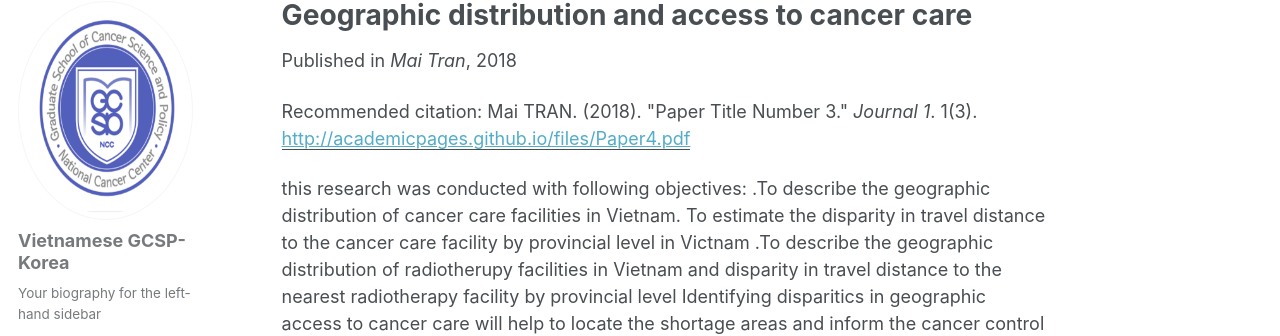
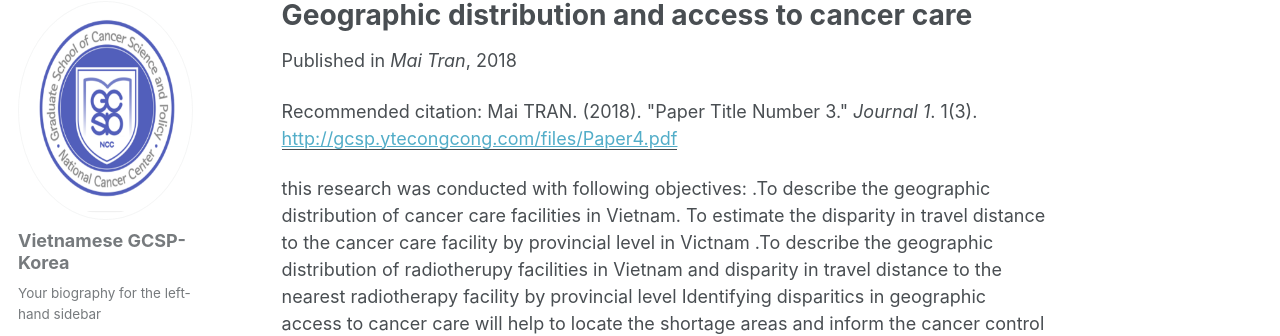
Before and after one commit to kklot/gcsp, a Jekyll site: the page built from _publications/2018-06-20-paper-title-number-6.md, in a window 1280 px wide and 1075 px high. Shown: the part 117-453 px from the top of the window. Built offline with Jekyll 4.4.1, drawn with Linux system fonts in a browser that asks for light colours; some web fonts are replaced; part of the change alters nothing that is shown.

Commit message:
Update 2018-06-20-paper-title-number-6.md

```diff
--- a/_publications/2018-06-20-paper-title-number-6.md
+++ b/_publications/2018-06-20-paper-title-number-6.md
@@ -5,10 +5,10 @@ permalink: /publication/2015-10-01-paper-title-number-3
 excerpt: ' this research was conducted with following objectives: .To describe the geographic distribution of cancer care facilities in Vietnam. To estimate the disparity in travel distance to the cancer care facility by provincial level in Victnam .To describe the geographic distribution of radiotherupy facilities in Vietnam and disparity in travel distance to the nearest radiotherapy facility by provincial level Identifying disparitics in geographic access to cancer care will help to locate the shortage areas and inform the cancer control planning and policy to improve the overall accessibility.'
 date: 2018-06-20
 venue: 'Mai Tran'
-paperurl: 'http://academicpages.github.io/files/Paper4.pdf'
+paperurl: 'http://gcsp.ytecongcong.com/files/Paper4.pdf'
 citation: 'Mai TRAN. (2018). &quot;Paper Title Number 3.&quot; <i>Journal 1</i>. 1(3).'
 ---
  this research was conducted with following objectives: .To describe the geographic distribution of cancer care facilities in Vietnam. To estimate the disparity in travel distance to the cancer care facility by provincial level in Victnam .To describe the geographic distribution of radiotherupy facilities in Vietnam and disparity in travel distance to the nearest radiotherapy facility by provincial level Identifying disparitics in geographic access to cancer care will help to locate the shortage areas and inform the cancer control planning and policy to improve the overall accessibility
-[Download paper here](http://academicpages.github.io/files/Paper4.pdf)
+[Download paper here](http://gcsp.ytecongcong.com/files/Paper4.pdf)
 
 Recommended citation: Mai Tran. (2018). "Paper Title Number 3." <i>Journal 1</i>. 1(3).
```
